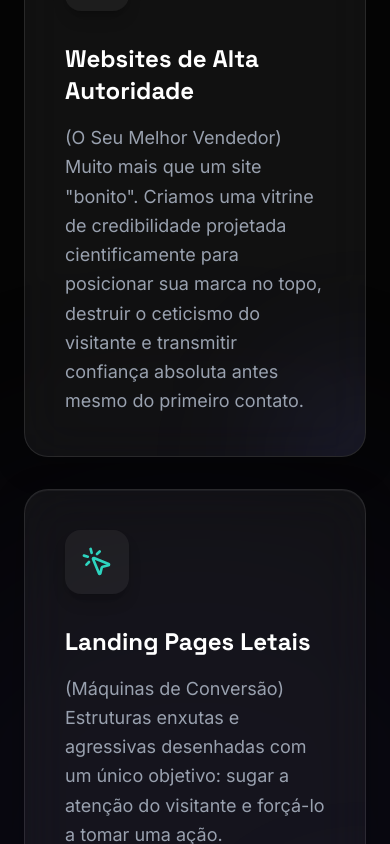
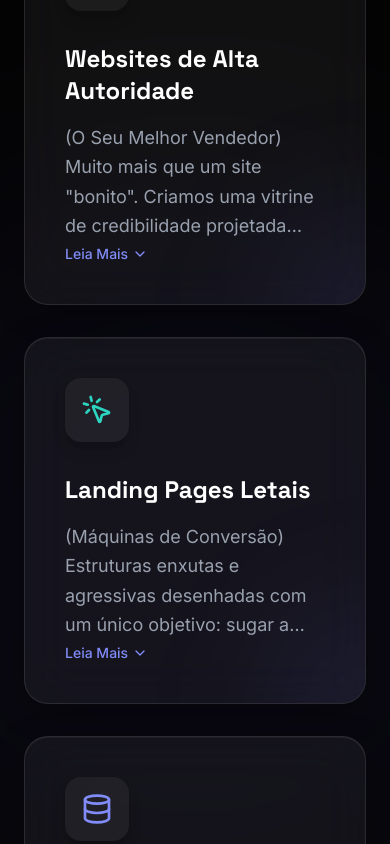
Before and after one commit to mariocromia/kasaweb, a React (Vite) app: page / in a window 390 px wide. Shown: the part 4120-4964 px from the top of the page. Built offline with nearby package versions, Linux system fonts and the light colour scheme.

Commit message:
Versão 01.01

```diff
--- /dev/null
+++ b/src/components/MobileExpandableText.tsx
@@ -0,0 +1,86 @@
+import { useState, useRef, useEffect } from 'react';
+import { ChevronDown, ChevronUp } from 'lucide-react';
+
+interface MobileExpandableTextProps {
+  text: string;
+  className?: string;
+  lines?: number;
+}
+
+export default function MobileExpandableText({
+  text,
+  className = "",
+  lines = 4
+}: MobileExpandableTextProps) {
+  const [isExpanded, setIsExpanded] = useState(false);
+  const [isTruncated, setIsTruncated] = useState(false);
+  const textRef = useRef<HTMLParagraphElement>(null);
+
+  useEffect(() => {
+    const checkTruncation = () => {
+      // Only apply truncation logic on mobile speeds/screens (usually < 768px for md breakpoint)
+      if (window.innerWidth >= 768) {
+        setIsTruncated(false);
+        return;
+      }
+
+      if (textRef.current) {
+        // Compare the full scroll height of the text block with its visible client height
+        // If scrollHeight > clientHeight, it means the text is overflowing its line-clamp
+        const { scrollHeight, clientHeight } = textRef.current;
+        setIsTruncated(scrollHeight > clientHeight);
+      }
+    };
+
+    // Delay slightly to ensure fonts/layout have painted
+    const timeoutId = setTimeout(checkTruncation, 100);
+
+    // Check again on window resize
+    window.addEventListener('resize', checkTruncation);
+
+    return () => {
+      clearTimeout(timeoutId);
+      window.removeEventListener('resize', checkTruncation);
+    };
+  }, [text, lines]);
+
+  return (
+    <div className="flex flex-col items-start w-full">
+      <p
+        ref={textRef}
+        className={`
+          ${className}
+          ${!isExpanded ? 'md:line-clamp-none' : ''}
+        `}
+        style={{
+          display: '-webkit-box',
+          WebkitBoxOrient: 'vertical',
+          // Apply line clamp only on mobile AND if not expanded
+          // Uses window width conditionally via css classes if possible, but fallback to inline style for clamp
+          WebkitLineClamp: !isExpanded && typeof window !== 'undefined' && window.innerWidth < 768 ? lines : 'unset',
+          overflow: !isExpanded && typeof window !== 'undefined' && window.innerWidth < 768 ? 'hidden' : 'visible'
+        }}
+      >
+        {text}
+      </p>
+
+      {/* Show button ONLY if it's truncated (which implies mobile + overflows) */}
+      {isTruncated && (
+        <button
+          onClick={() => setIsExpanded(!isExpanded)}
+          className="mt-1 text-brand-600 dark:text-brand-400 font-medium text-sm flex items-center gap-1 hover:underline transition-all md:hidden z-20 relative"
+        >
+          {isExpanded ? (
+            <>
+              Esconder <ChevronUp size={16} />
+            </>
+          ) : (
+            <>
+              Leia Mais <ChevronDown size={16} />
+            </>
+          )}
+        </button>
+      )}
+    </div>
+  );
+}
--- a/src/components/Process.tsx
+++ b/src/components/Process.tsx
@@ -1,5 +1,6 @@
 import { motion, useScroll, useTransform } from 'motion/react';
 import { useRef } from 'react';
+import MobileExpandableText from './MobileExpandableText';
 
 export default function Process() {
   const steps = [
@@ -101,7 +102,11 @@ export default function Process() {
                         {step.number}
                       </span>
                       <h3 className="text-2xl font-bold text-gray-900 dark:text-white mb-3 relative z-10">{step.title}</h3>
-                      <p className="text-gray-600 dark:text-gray-400 leading-relaxed relative z-10">{step.description}</p>
+                      <MobileExpandableText
+                        text={step.description}
+                        className="text-gray-600 dark:text-gray-400 leading-relaxed relative z-10"
+                        lines={4}
+                      />
                     </div>
                   </motion.div>
                 </div>
--- a/src/components/Projects.tsx
+++ b/src/components/Projects.tsx
@@ -2,6 +2,7 @@ import { motion, useScroll, useTransform } from 'motion/react';
 import { useRef } from 'react';
 import { ArrowUpRight } from 'lucide-react';
 import { useContactModal } from '../contexts/ContactModalContext';
+import MobileExpandableText from './MobileExpandableText';
 
 const projects = [
   {
@@ -74,9 +75,11 @@ const Card = ({ project, index, progress, range, targetScale }: any) => {
         <div className="relative z-10 flex flex-col md:flex-row gap-0 md:gap-8 items-center justify-between w-full h-full">
           <div className="flex-1 flex flex-col justify-center p-8 md:p-0">
             <h3 className="text-2xl sm:text-3xl md:text-5xl font-bold text-gray-900 dark:text-white mb-4 md:mb-6">{project.title}</h3>
-            <p className="text-base sm:text-lg md:text-xl text-gray-600 dark:text-gray-400 leading-relaxed mb-6 md:mb-10 max-w-xl">
-              {project.description}
-            </p>
+            <MobileExpandableText
+              text={project.description}
+              className="text-base sm:text-lg md:text-xl text-gray-600 dark:text-gray-400 leading-relaxed mb-6 md:mb-10 max-w-xl"
+              lines={3}
+            />
             <div className="mt-4 md:mt-0">
               {isLast ? (
                 <button
--- a/src/components/Services.tsx
+++ b/src/components/Services.tsx
@@ -1,5 +1,6 @@
 import { motion } from 'motion/react';
 import { Globe, MousePointerClick, Database, Wrench } from 'lucide-react';
+import MobileExpandableText from './MobileExpandableText';
 
 export default function Services() {
   const services = [
@@ -94,9 +95,11 @@ export default function Services() {
                 <h3 className="text-2xl font-bold text-gray-900 dark:text-white mb-4 group-hover:text-transparent group-hover:bg-clip-text group-hover:bg-gradient-to-r group-hover:from-brand-500 group-hover:to-accent-500 dark:group-hover:from-brand-300 dark:group-hover:to-accent-300 transition-colors duration-300">
                   {service.title}
                 </h3>
-                <p className="text-lg text-gray-700 dark:text-gray-400 leading-relaxed">
-                  {service.description}
-                </p>
+                <MobileExpandableText
+                  text={service.description}
+                  className="text-lg text-gray-700 dark:text-gray-400 leading-relaxed"
+                  lines={4}
+                />
               </div>
 
               {/* Decorative elements */}
```
